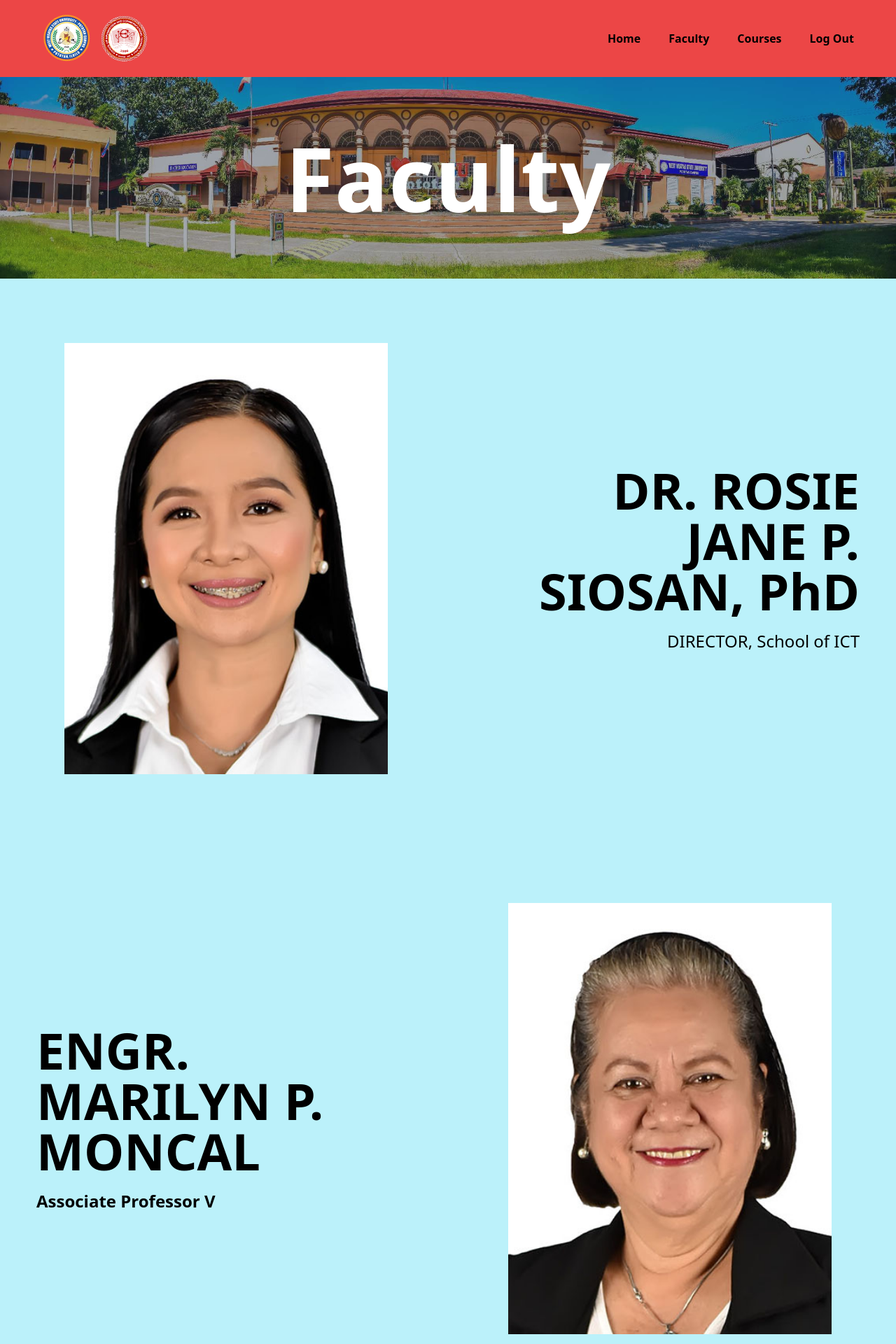
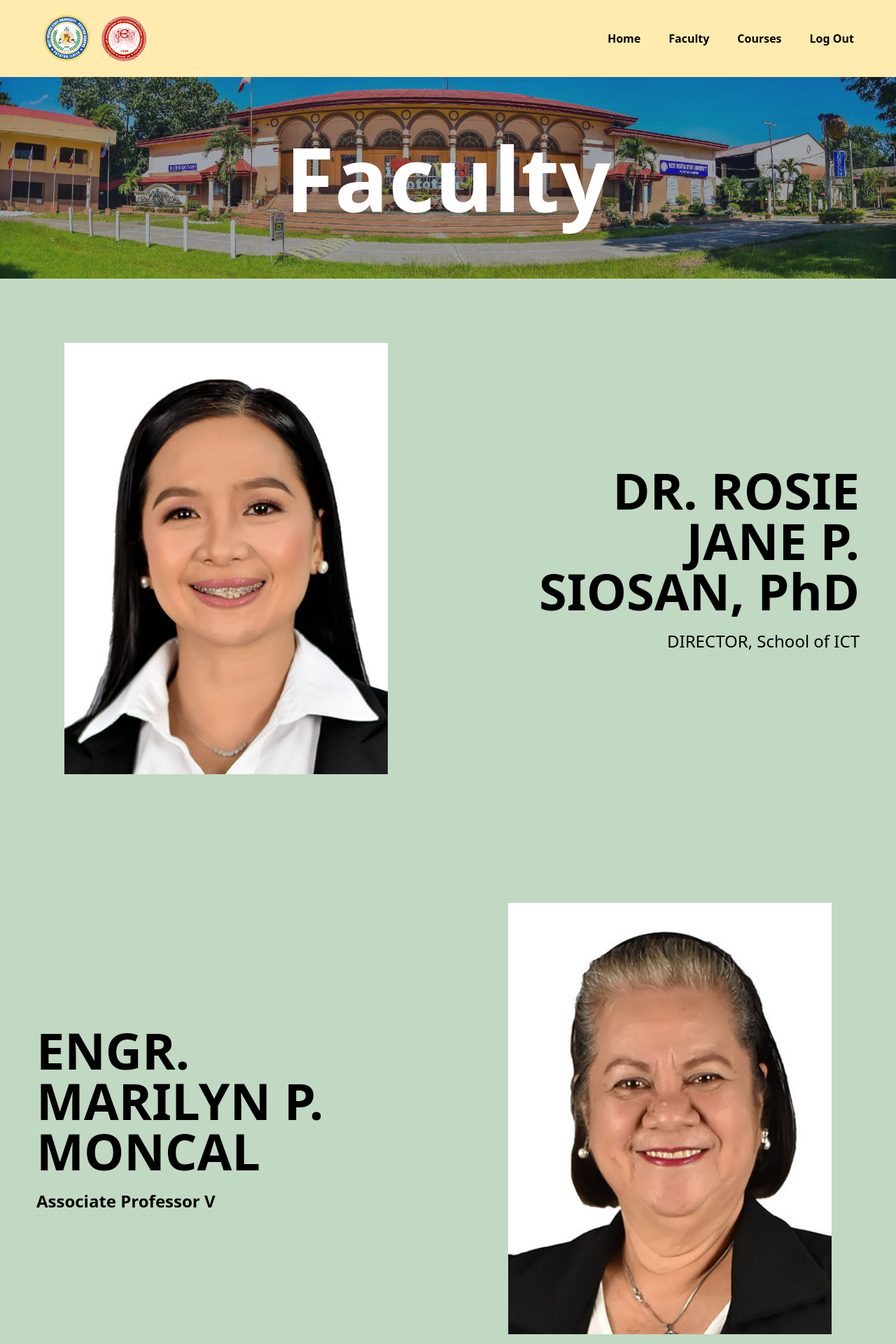
Before and after one commit to novewithaslash7/thesis-v1.2, a PHP site: page /landing/faculty.php in a window 1280 px wide. Shown: the top 1920 px of the page at 70% size. Run offline with PHP 8.4, Linux system fonts and the light colour scheme; a user stored in the database is signed in; some libraries are stand-ins or nearby versions.

Commit message:
nov 6 edited

```diff
--- a/admin/scores.php
+++ b/admin/scores.php
@@ -129,7 +129,7 @@
             a.document.open();
             a.document.write('<html>');
             a.document.write('<head>');
-            a.document.write('<meta charset="utf-8"><meta name="viewport" content="width=device-width, initial-scale=1"> <style>table, th, td, tr{border: 1px solid black;border-collapse: collapse;}</style><title>Library Monitoring | Print</title></head>')
+            a.document.write('<meta charset="utf-8"><meta name="viewport" content="width=device-width, initial-scale=1"> <style>table, th, td, tr{border: 1px solid black;border-collapse: collapse;}</style><title>Yearly Assesment For ICT Students | Print</title></head>')
             a.document.write('<body >');
             a.document.write(divContents);
             a.document.write('</body></html>');
--- a/landing/faculty.php
+++ b/landing/faculty.php
@@ -27,7 +27,7 @@
 </head>
 <body>
 
-<div class="flex gap-3 w-full flex flex-row justify-between items-center p-5 bg-[#EC4646]">
+<div class="flex gap-3 w-full flex flex-row justify-between items-center p-5 bg-[#FFEBAD]">
     <div class="flex items-center gap-3 ml-10">
 
         <img class="h-[70px]" src="./wvsu.png">
@@ -51,7 +51,7 @@
 
     </div>
     <!-- left image -->
-    <div class="flex h-screen bg-[#BBF1FA] gap-3 p-3">
+    <div class="flex h-screen bg-[#C1D8C3] gap-3 p-3">
         <!-- image -->
         <div class="w-1/2 p-20 flex justify-center">
             <img src="1k.jpg" alt="">
@@ -63,7 +63,7 @@
         </div>
     </div>
     <!-- right image -->
-    <div class="flex h-screen bg-[#BBF1FA] gap-3 p-3">
+    <div class="flex h-screen bg-[#C1D8C3] gap-3 p-3">
 
 
         <div class="flex w-1/2 flex-col justify-center p-10">
@@ -77,7 +77,7 @@
         </div>
     </div>
     <!-- left image -->
-    <div class="flex h-screen bg-[#BBF1FA] gap-3 p-3">
+    <div class="flex h-screen bg-[#C1D8C3] gap-3 p-3">
         <!-- image -->
         <div class="w-1/2 p-20 flex justify-center">
             <img src="1h.jpg" alt="">
@@ -89,7 +89,7 @@
         </div>
     </div>
     <!-- right image -->
-    <div class="flex h-screen bg-[#BBF1FA] gap-3 p-3">
+    <div class="flex h-screen bg-[#C1D8C3] gap-3 p-3">
 
 
         <div class="flex w-1/2 flex-col justify-center p-10">
@@ -103,7 +103,7 @@
         </div>
     </div>
     <!-- left image -->
-    <div class="flex h-screen bg-[#BBF1FA] gap-3 p-3">
+    <div class="flex h-screen bg-[#C1D8C3] gap-3 p-3">
         <!-- image -->
         <div class="w-1/2 p-20 flex justify-center">
             <img src="1L.JPG" alt="">
@@ -115,7 +115,7 @@
         </div>
     </div>
     <!-- right image -->
-    <div class="flex h-screen bg-[#BBF1FA] gap-3 p-3">
+    <div class="flex h-screen bg-[#C1D8C3] gap-3 p-3">
 
 
         <div class="flex w-1/2 flex-col justify-center p-10">
@@ -129,7 +129,7 @@
         </div>
     </div>
     <!-- left image -->
-    <div class="flex h-screen bg-[#BBF1FA] gap-3 p-3">
+    <div class="flex h-screen bg-[#C1D8C3] gap-3 p-3">
         <!-- image -->
         <div class="w-1/2 p-20 flex justify-center">
             <img src="1F.JPG" alt="">
@@ -141,7 +141,7 @@
         </div>
     </div>
     <!-- right image -->
-    <div class="flex h-screen bg-[#BBF1FA] gap-3 p-3">
+    <div class="flex h-screen bg-[#C1D8C3] gap-3 p-3">
 
 
         <div class="flex w-1/2 flex-col justify-center p-10">
@@ -155,7 +155,7 @@
         </div>
     </div>
     <!-- left image -->
-    <div class="flex h-screen bg-[#BBF1FA] gap-3 p-3">
+    <div class="flex h-screen bg-[#C1D8C3] gap-3 p-3">
         <!-- image -->
         <div class="w-1/2 p-20 flex justify-center">
             <img src="1C.JPG" alt="">
@@ -167,7 +167,7 @@
         </div>
     </div>
     <!-- right image -->
-    <div class="flex h-screen bg-[#BBF1FA] gap-3 p-3">
+    <div class="flex h-screen bg-[#C1D8C3] gap-3 p-3">
 
 
         <div class="flex w-1/2 flex-col justify-center p-10">
@@ -181,7 +181,7 @@
         </div>
     </div>
     <!-- left image -->
-    <div class="flex h-screen bg-[#BBF1FA] gap-3 p-3">
+    <div class="flex h-screen bg-[#C1D8C3] gap-3 p-3">
         <!-- image -->
         <div class="w-1/2 p-20 flex justify-center">
             <img src="1P.JPG" alt="">
@@ -193,7 +193,7 @@
         </div>
     </div>
     <!-- right image -->
-    <div class="flex h-screen bg-[#BBF1FA] gap-3 p-3">
+    <div class="flex h-screen bg-[#C1D8C3] gap-3 p-3">
 
 
         <div class="flex w-1/2 flex-col justify-center p-10">
@@ -207,7 +207,7 @@
         </div>
     </div>
     <!-- left image -->
-    <div class="flex h-screen bg-[#BBF1FA] gap-3 p-3">
+    <div class="flex h-screen bg-[#C1D8C3] gap-3 p-3">
         <!-- image -->
         <div class="w-1/2 p-20 flex justify-center">
             <img src="1D.JPG" alt="">
@@ -219,7 +219,7 @@
         </div>
     </div>
     <!-- right image -->
-    <div class="flex h-screen bg-[#BBF1FA] gap-3 p-3">
+    <div class="flex h-screen bg-[#C1D8C3] gap-3 p-3">
 
 
         <div class="flex w-1/2 flex-col justify-center p-10">
@@ -233,7 +233,7 @@
         </div>
     </div>
     <!-- left image -->
-    <div class="flex h-screen bg-[#BBF1FA] gap-3 p-3">
+    <div class="flex h-screen bg-[#C1D8C3] gap-3 p-3">
         <!-- image -->
         <div class="w-1/2 p-20 flex justify-center">
             <img src="1M.JPG" alt="">
@@ -245,7 +245,7 @@
         </div>
     </div>
     <!-- right image -->
-    <div class="flex h-screen bg-[#BBF1FA] gap-3 p-3">
+    <div class="flex h-screen bg-[#C1D8C3] gap-3 p-3">
 
 
         <div class="flex w-1/2 flex-col justify-center p-10">
@@ -259,7 +259,7 @@
         </div>
     </div>
         <!-- left image -->
-    <div class="flex h-screen bg-[#BBF1FA] gap-3 p-3">
+    <div class="flex h-screen bg-[#C1D8C3] gap-3 p-3">
         <!-- image -->
         <div class="w-1/2 p-20 flex justify-center">
             <img src="rrr.JPG" alt="">
--- a/landing/index.php
+++ b/landing/index.php
@@ -28,7 +28,7 @@
 </head>
 <body>
 
-    <div class="flex gap-3 w-full flex flex-row justify-between items-center p-5 bg-[#EC4646]">
+    <div class="flex gap-3 w-full flex flex-row justify-between items-center p-5 bg-[#FFEBAD]">
         <div class="flex gap-3 ml-10">
 
             <img class="h-[70px]" src="./wvsu.png">
@@ -46,7 +46,7 @@
         </div>
     </div>
 
-    <div class="flex h-screen bg-[#BBF1FA] gap-3 p-3">
+    <div class="flex h-screen bg-[#C1D8C3] gap-3 p-3">
         <!-- image -->
         <div class="w-1/2 p-20 flex justify-center">
             <img src="SystemLogo.png" alt="">
@@ -57,7 +57,7 @@
             <p class="text-end text-xl mt-5">An ICT Assessment Test is a comprehensive evaluation of an individual's proficiency in information technology, covering topics such as hardware, software, networking, and cybersecurity. It is commonly used in education and employment settings to assess digital competence and readiness.</p>
 
             <a href="../quiz/index.php">
-               <button class="w-25 border-4 border-solid border-black rounded-full hover:bg-[#F3E99F] p-5 mt-10">
+               <button class="w-25 border-4 border-solid border-black rounded-full hover:bg-[#FFEBAD] p-5 mt-10">
                     <p class="text-3xl font-bold">Start Test</p>
                 </button>
             </a>
```
Also changed, not shown: landing/course.php (+6 -6 lines), landing/bsis.jpg (added), landing/infotech.jpg (added), 2 other files.
